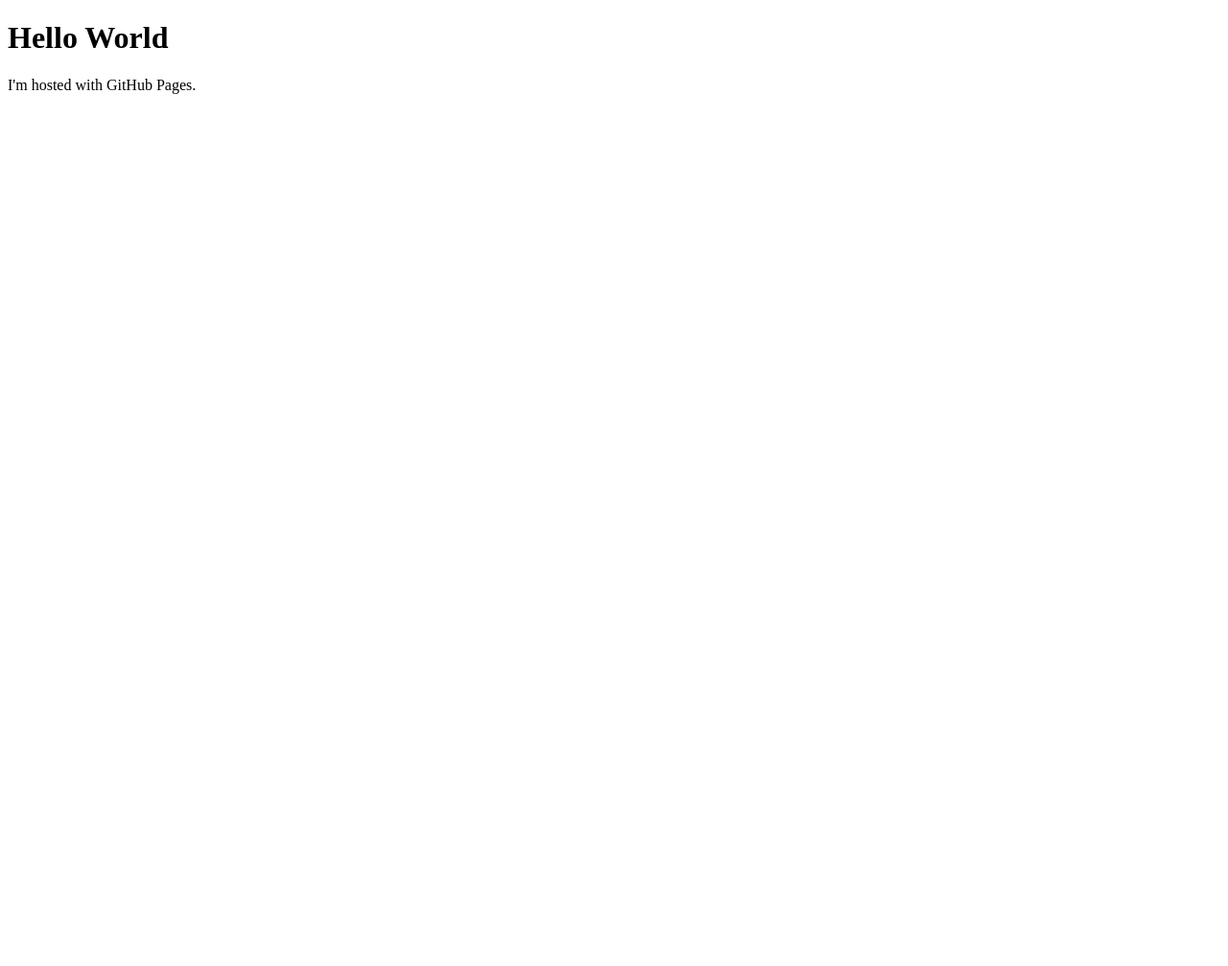
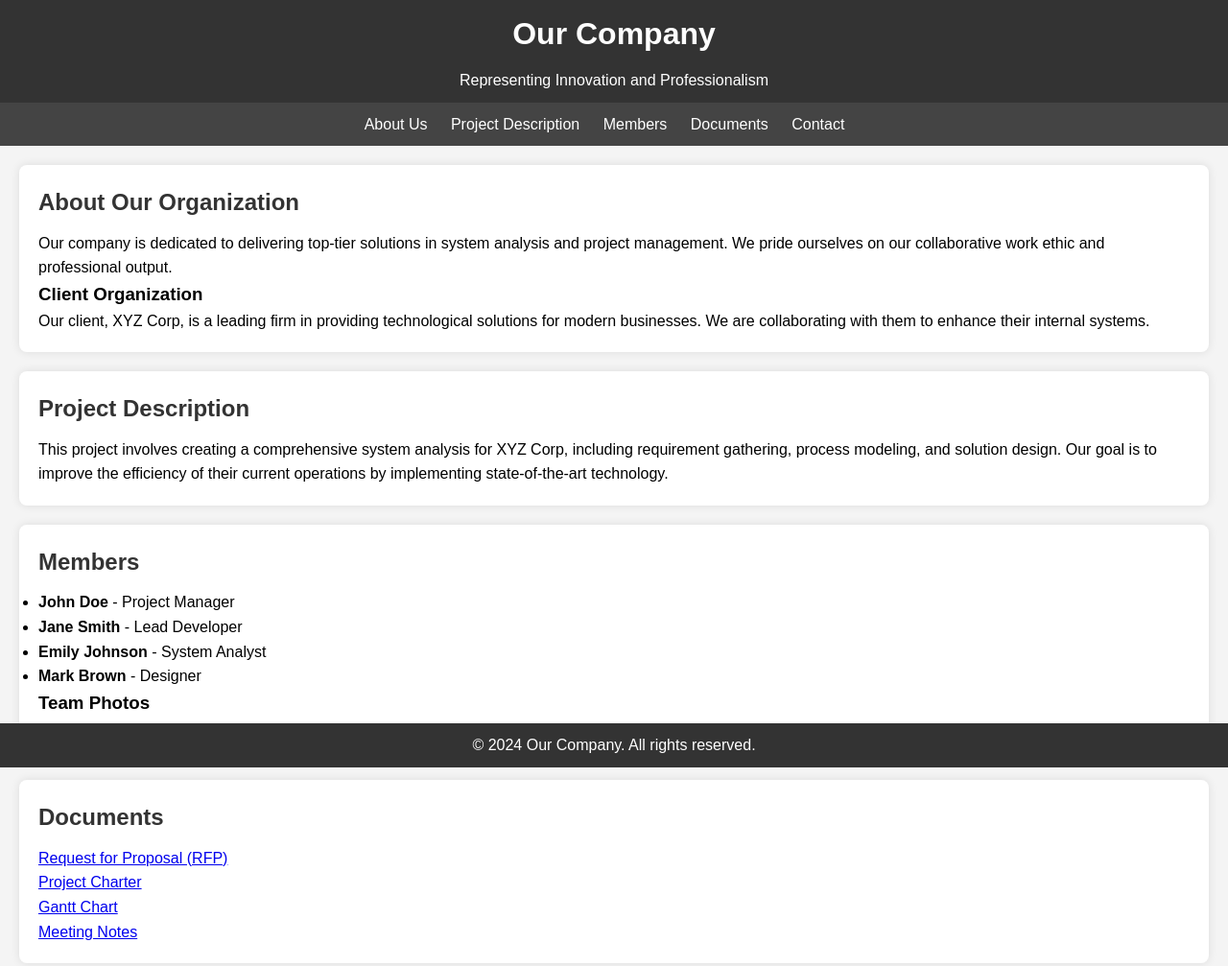
Before and after one commit to Chyo628/2025CSC466-GroupProject, a plain HTML site: page index.html in a window 1280 px wide. Shown: the top 1007 px of the page at 96% size. Before the commit the page ends 800 px from the top, so only its background shows below. Drawn offline with Linux system fonts and the light colour scheme.

Commit message:
Add files via upload

```diff
--- a/index.html
+++ b/index.html
@@ -1,7 +1,70 @@
 <!DOCTYPE html>
-<html>
+<html lang="en">
+<head>
+    <meta charset="UTF-8">
+    <meta name="viewport" content="width=device-width, initial-scale=1.0">
+    <meta http-equiv="X-UA-Compatible" content="IE=edge">
+    <title>Our Company</title>
+    <link rel="stylesheet" href="style.css">
+</head>
 <body>
-<h1>Hello World</h1>
-<p>I'm hosted with GitHub Pages.</p>
+    <header>
+        <h1>Our Company</h1>
+        <p>Representing Innovation and Professionalism</p>
+    </header>
+
+    <nav>
+        <ul>
+            <li><a href="#about">About Us</a></li>
+            <li><a href="#project">Project Description</a></li>
+            <li><a href="#members">Members</a></li>
+            <li><a href="#documents">Documents</a></li>
+            <li><a href="#contact">Contact</a></li>
+        </ul>
+    </nav>
+
+    <section id="about">
+        <h2>About Our Organization</h2>
+        <p>Our company is dedicated to delivering top-tier solutions in system analysis and project management. We pride ourselves on our collaborative work ethic and professional output.</p>
+
+        <h3>Client Organization</h3>
+        <p>Our client, XYZ Corp, is a leading firm in providing technological solutions for modern businesses. We are collaborating with them to enhance their internal systems.</p>
+    </section>
+
+    <section id="project">
+        <h2>Project Description</h2>
+        <p>This project involves creating a comprehensive system analysis for XYZ Corp, including requirement gathering, process modeling, and solution design. Our goal is to improve the efficiency of their current operations by implementing state-of-the-art technology.</p>
+    </section>
+
+    <section id="members">
+        <h2>Members</h2>
+        <ul>
+            <li><strong>John Doe</strong> - Project Manager</li>
+            <li><strong>Jane Smith</strong> - Lead Developer</li>
+            <li><strong>Emily Johnson</strong> - System Analyst</li>
+            <li><strong>Mark Brown</strong> - Designer</li>
+        </ul>
+        <h3>Team Photos</h3>
+        <!-- 팀 멤버 사진을 추가할 공간 -->
+        <p>Photos of team members will be here.</p>
+    </section>
+
+    <section id="documents">
+        <h2>Documents</h2>
+        <p><a href="RFP.pdf">Request for Proposal (RFP)</a></p>
+        <p><a href="Charter.pdf">Project Charter</a></p>
+        <p><a href="GanttChart.pdf">Gantt Chart</a></p>
+        <p><a href="MeetingNotes.pdf">Meeting Notes</a></p>
+    </section>
+
+    <section id="contact">
+        <h2>Contact Us</h2>
+        <p>Email: <a href="mailto:team@project2024.com">team@project2024.com</a></p>
+        <p><strong>Disclaimer:</strong> This website is created for a course and does not represent a real company.</p>
+    </section>
+
+    <footer>
+        <p>&copy; 2024 Our Company. All rights reserved.</p>
+    </footer>
 </body>
 </html>
--- /dev/null
+++ b/style.css
@@ -0,0 +1,68 @@
+* {
+    margin: 0;
+    padding: 0;
+    box-sizing: border-box;
+}
+
+body {
+    font-family: Arial, sans-serif;
+    line-height: 1.6;
+    margin: 0;
+    padding: 0;
+    background-color: #f4f4f4;
+}
+
+header {
+    background-color: #333;
+    color: #fff;
+    padding: 10px 0;
+    text-align: center;
+}
+
+header h1 {
+    margin-bottom: 10px;
+}
+
+nav ul {
+    list-style: none;
+    padding: 10px;
+    text-align: center;
+    background-color: #444;
+}
+
+nav ul li {
+    display: inline;
+    margin-right: 20px;
+}
+
+nav ul li a {
+    color: #fff;
+    text-decoration: none;
+}
+
+section {
+    padding: 20px;
+    margin: 20px;
+    background-color: #fff;
+    border-radius: 8px;
+    box-shadow: 0 0 10px rgba(0, 0, 0, 0.1);
+}
+
+section h2 {
+    margin-bottom: 10px;
+    color: #333;
+}
+
+footer {
+    text-align: center;
+    padding: 10px;
+    background-color: #333;
+    color: #fff;
+    position: fixed;
+    width: 100%;
+    bottom: 0;
+}
+
+footer p {
+    margin: 0;
+}
```
